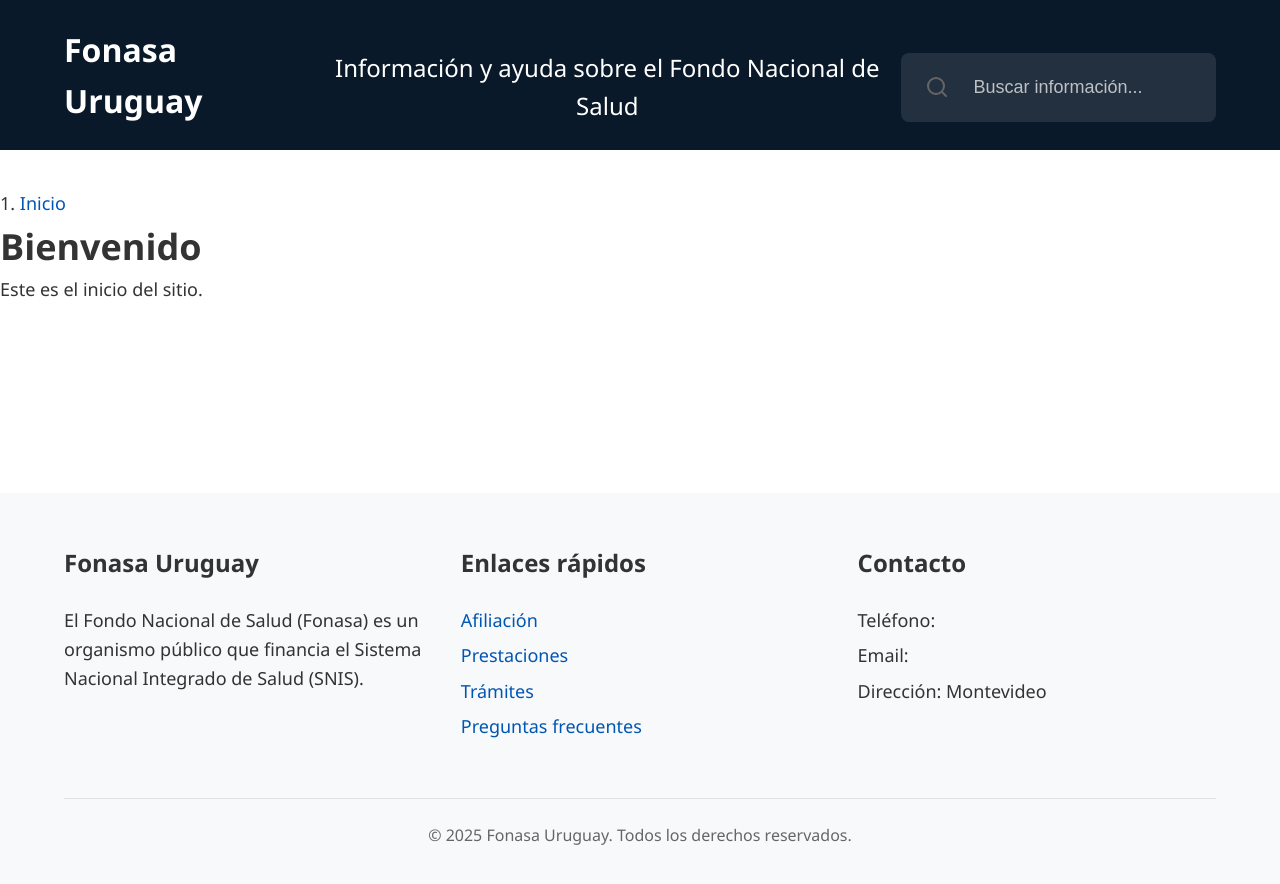
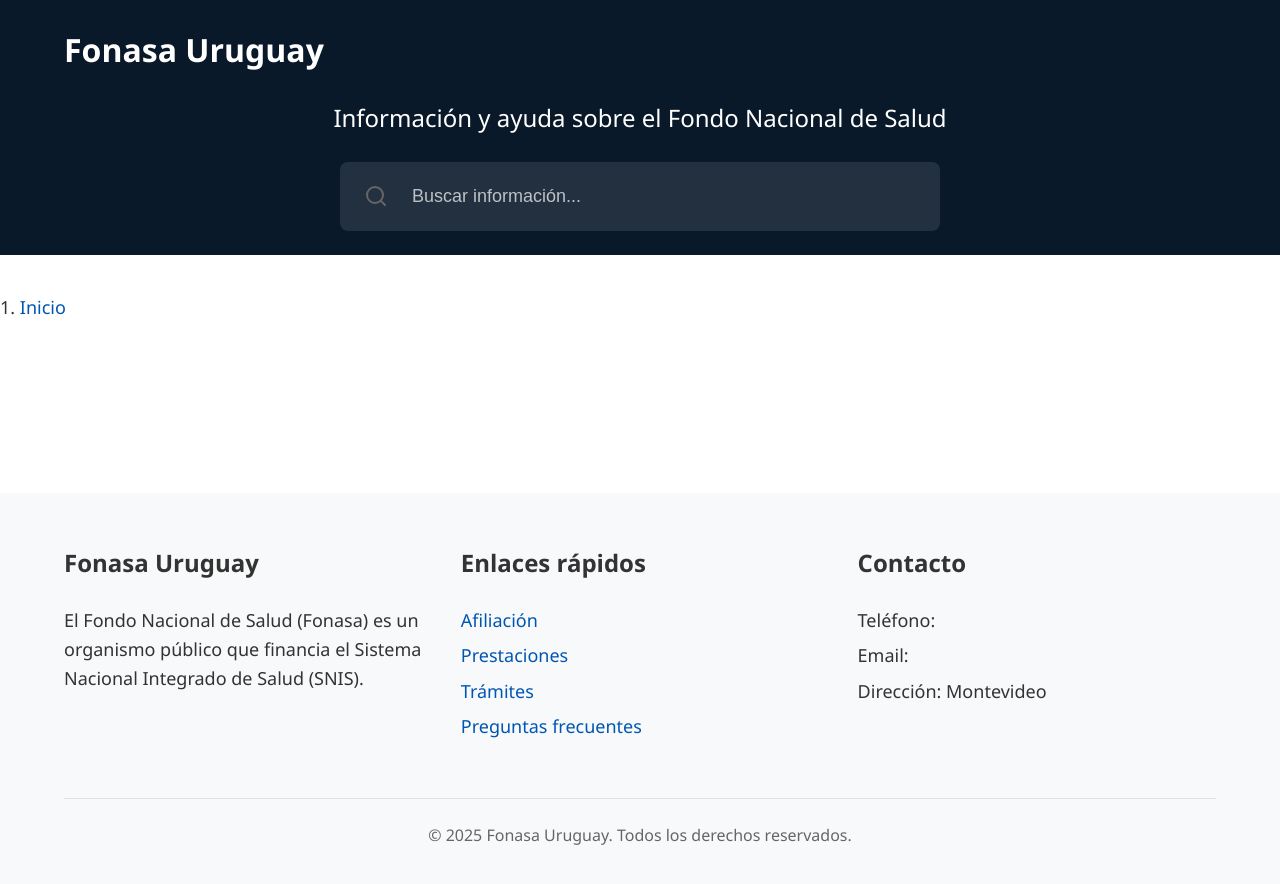
Before and after one commit to JoseAtel/fonasa.info, a Jekyll site: the page built from index.md, in a window 1280 px wide. Shown: the top 884 px of the page. Built offline with Jekyll 4.4.1, drawn with Linux system fonts in a browser that asks for light colours.

Commit message:
Actualizacion
Actualizacion del sitio

```diff
--- a/_includes/header.html
+++ b/_includes/header.html
@@ -23,8 +23,8 @@
               <a href="#">English</a>
             </div>
           </div>
-        </div>
-      </div>-->
+        </div>-->
+      </div>
 
       <div class="header-subtitle">
         <h2>Información y ayuda sobre el Fondo Nacional de Salud</h2>
--- a/index.md
+++ b/index.md
@@ -2,6 +2,3 @@
 layout: default
 title: Inicio
 ---
-# Bienvenido
-
-Este es el inicio del sitio.
```
